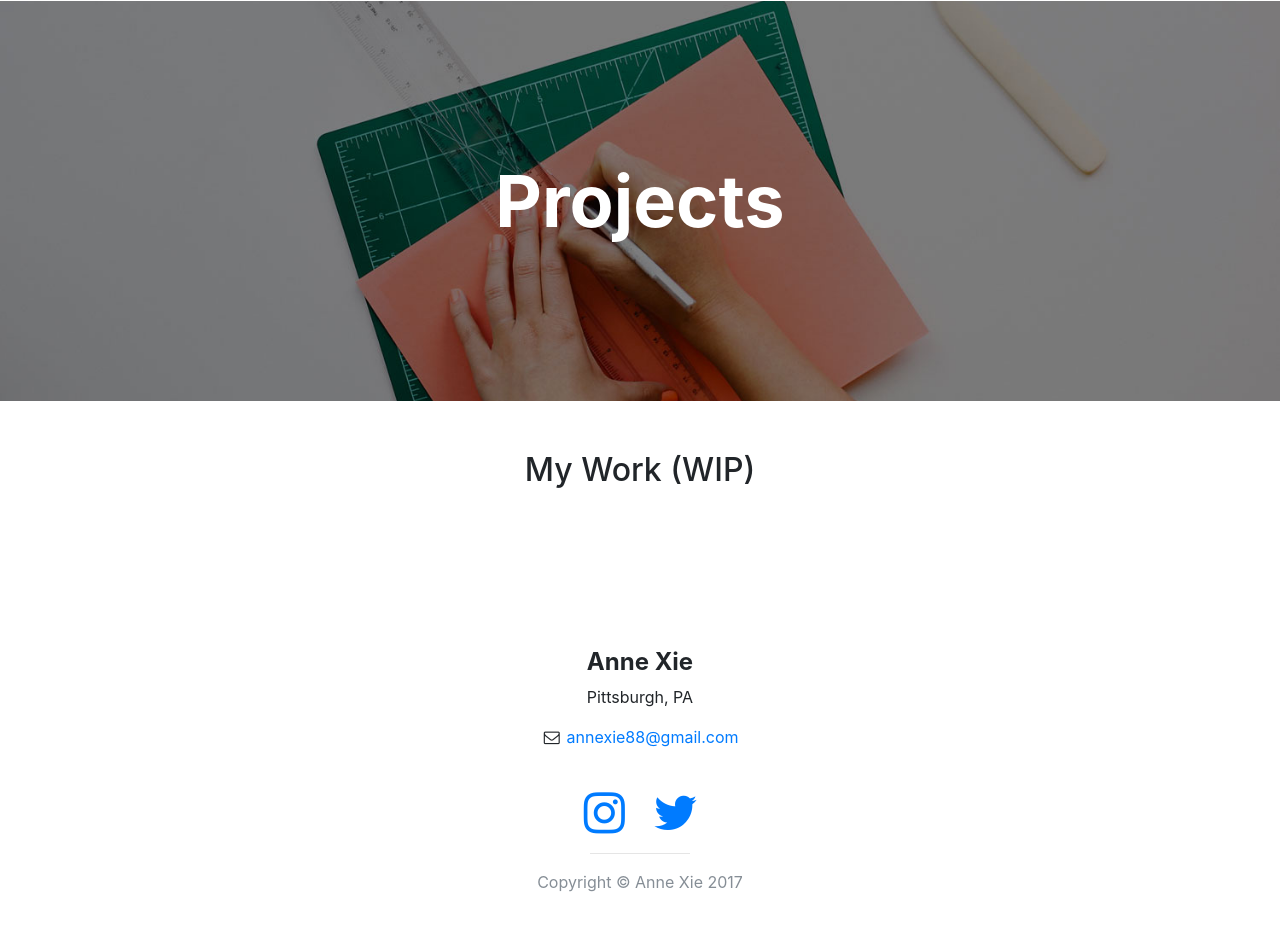
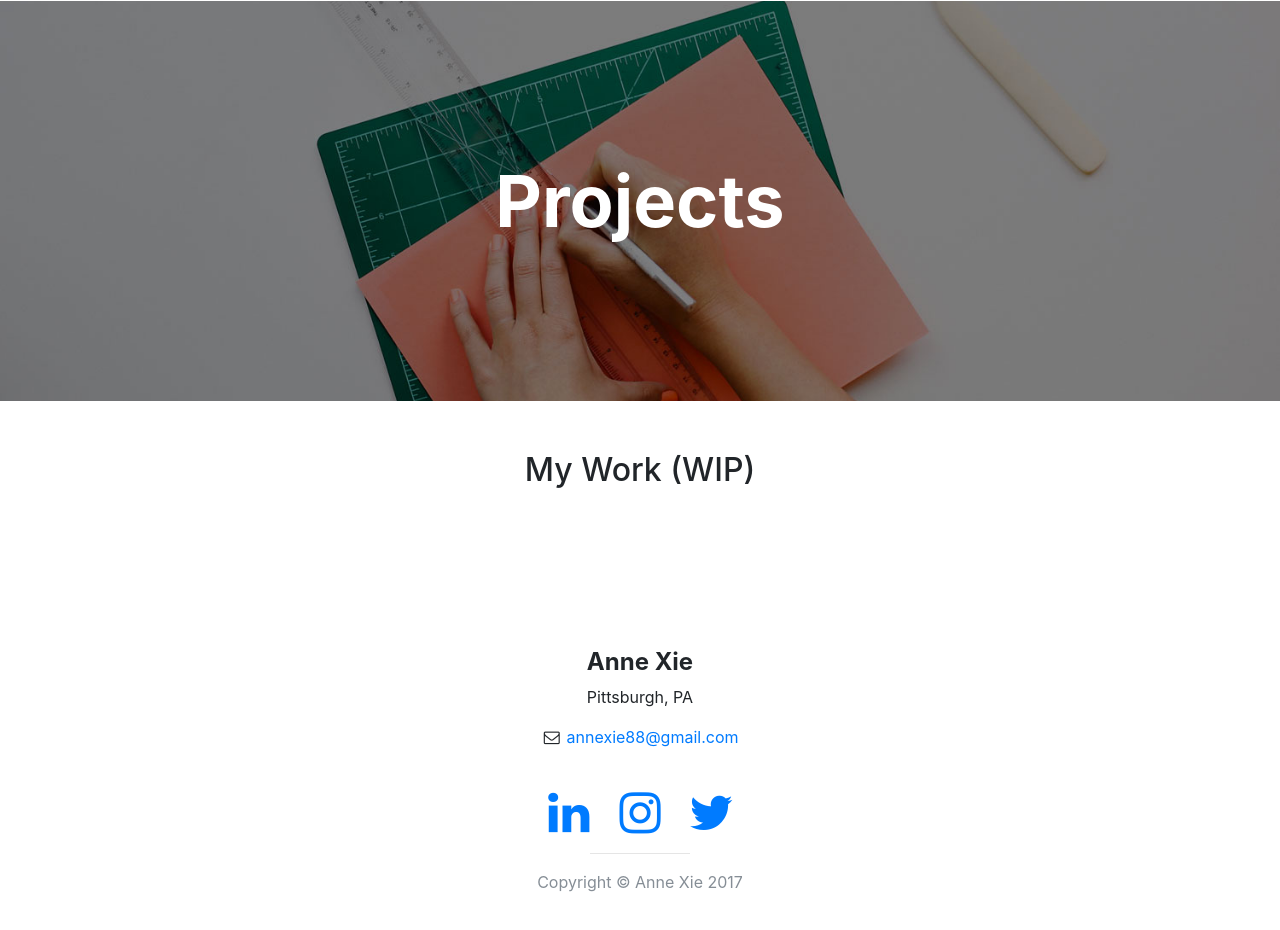
Before and after one commit to mintnip/mintnip.github.io, a website with bundled scripts: page index.html in a window 1280 px wide. Shown: the part 991-1921 px from the top of the page. Built offline with nearby package versions, Linux system fonts and the light colour scheme.

Commit message:
added linkedin to footer

```diff
--- a/index.html
+++ b/index.html
@@ -174,6 +174,11 @@
             <br>
             <ul class="list-inline">
               <li class="list-inline-item">
+                <a href="http://linkedin.com/in/annexie/">
+                  <i class="fa fa-linkedin fa-fw fa-3x"></i>
+                </a>
+              </li>
+              <li class="list-inline-item">
                 <a href="http://instagram.com/xiexieanne/">
                   <i class="fa fa-instagram fa-fw fa-3x"></i>
                 </a>
```
